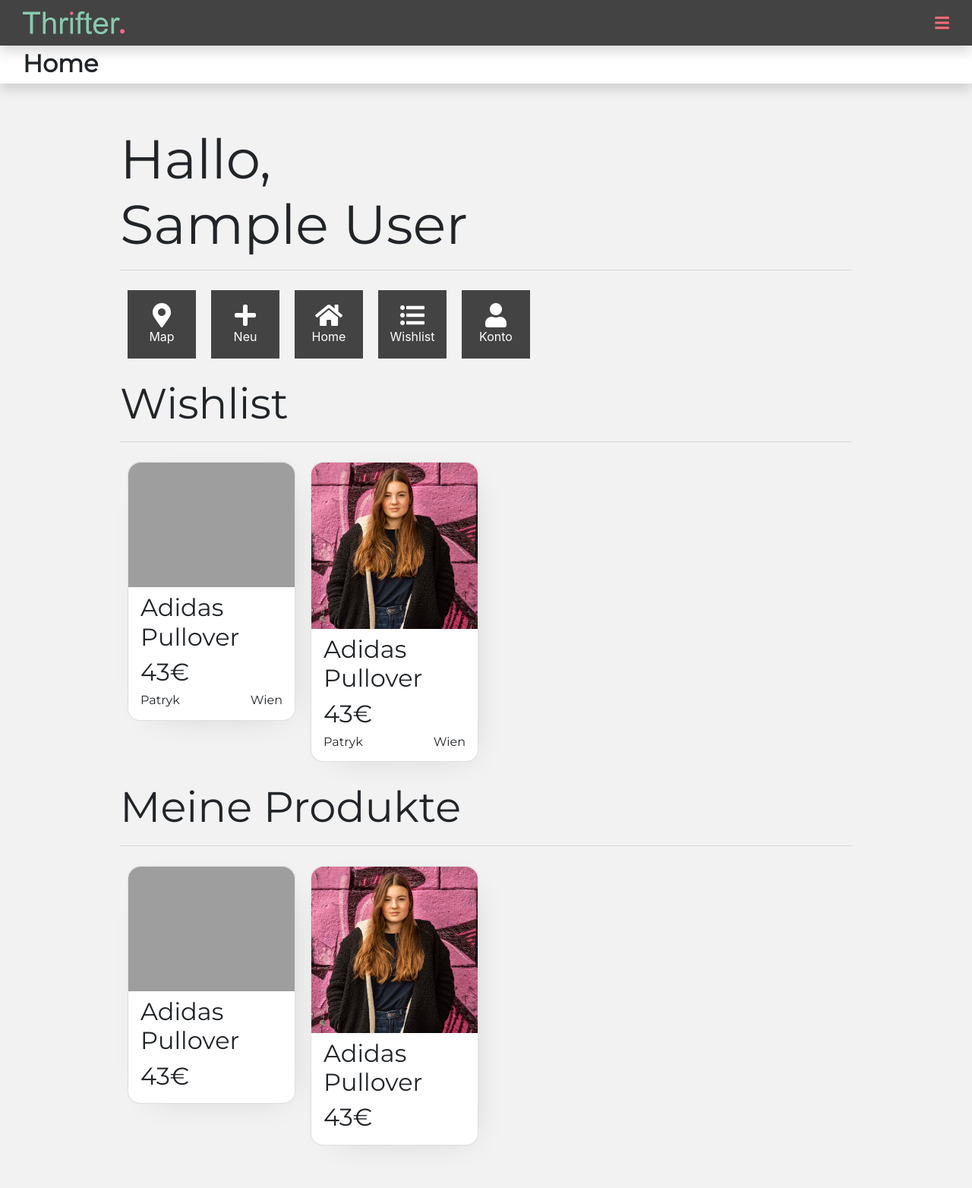
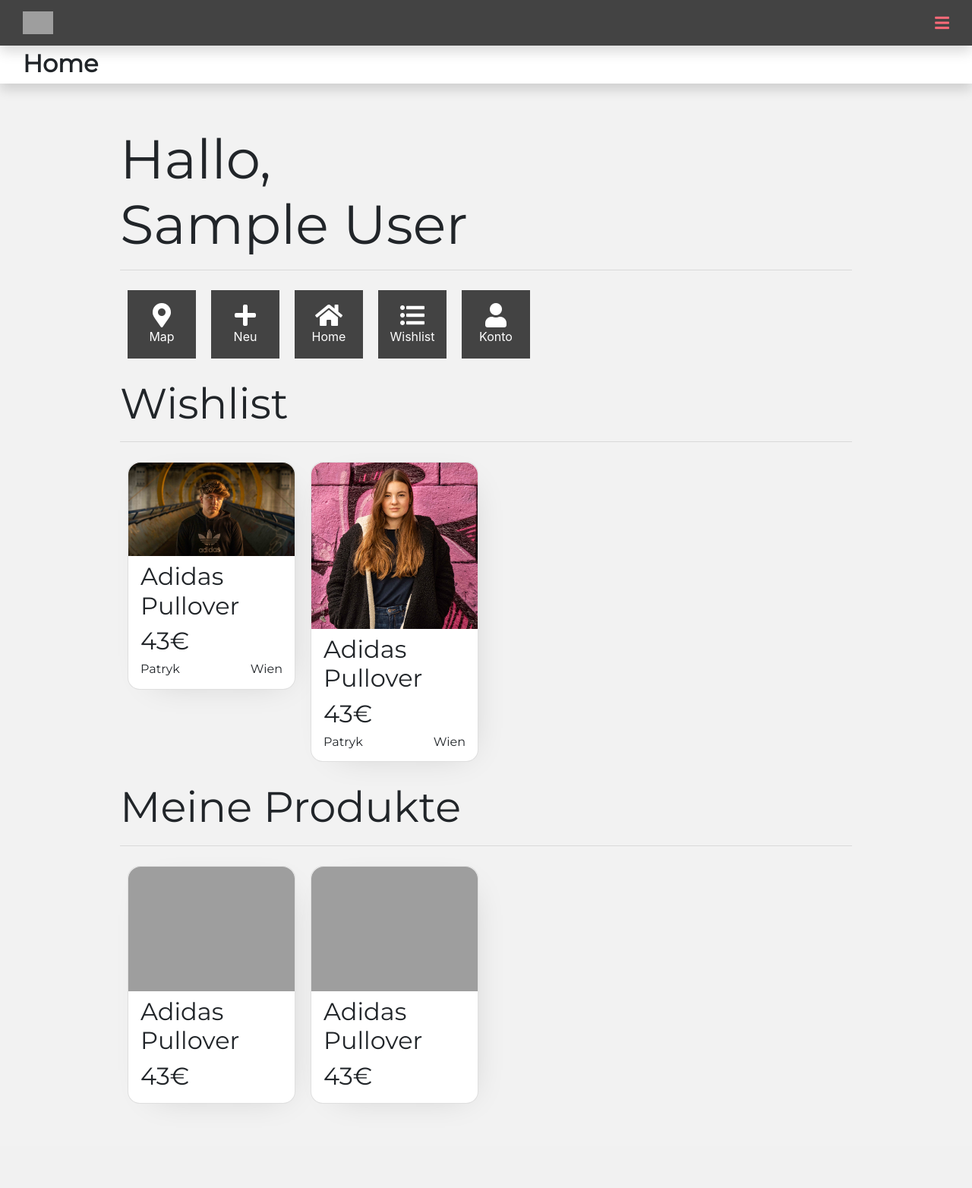
Before and after one commit to Flodeplay/Thrifter, a PHP site: page /app/home.php in a window 1280 px wide. Shown: the whole page at 76% size. After the commit the page ends 1453 px from the top, so only its background shows below. Run offline with PHP 8.4, Linux system fonts and the light colour scheme; the visitor is signed in with stand-in values (Sample User, id 1); some libraries are stand-ins or nearby versions; grey boxes are pictures that could not be loaded.

Commit message:
file structure changed

```diff
--- a/website-dir/home.php
+++ b/website-dir/app/home.php
@@ -17,42 +17,32 @@ if (!isset($_SESSION["user_id"])) {
     <!-- extern stylesheets-->
     <link rel="stylesheet" href="https://use.fontawesome.com/releases/v5.4.2/css/all.css"
           integrity="sha384-/rXc/GQVaYpyDdyxK+ecHPVYJSN9bmVFBvjA/9eOB+pb3F2w2N6fc5qB9Ew5yIns" crossorigin="anonymous">
-    <link rel="stylesheet" href="css/bootstrap.min.css">
+    <link rel="stylesheet" href="../css/bootstrap.min.css">
     <!-- custom style-->
-    <link rel="stylesheet" href="css/style.css">
-    <link rel="stylesheet" href="css/nav.css">
-    <link rel="stylesheet" href="css/product.css">
-    <link rel="stylesheet" href="css/footer.css">
-    <style>
-        #headpic{
-            background-image: url('assets/DSC_9514-4.JPG');background-position: right;
-        }
-        @media (max-width: 992px) {
-            #headpic{
-                background-image: url('assets/DSC_9662-7.JPG');background-position: top center;
-            }
-        }
-    </style>
+    <link rel="stylesheet" href="../css/style.css">
+    <link rel="stylesheet" href="../css/nav.css">
+    <link rel="stylesheet" href="../css/product.css">
+    <link rel="stylesheet" href="../css/footer.css">
     <!-- scripts-->
-    <script src="JS/jquery-3.3.1.min.js"></script>
-    <script src="JS/popper.min.js"></script>
-    <script src="JS/bootstrap.min.js"></script>
-    <script src="JS/vh-fix.js"></script>
-    <script src="JS/base.js"></script>
+    <script src="../JS/jquery-3.3.1.min.js"></script>
+    <script src="../JS/popper.min.js"></script>
+    <script src="../JS/bootstrap.min.js"></script>
+    <script src="../JS/vh-fix.js"></script>
+    <script src="../JS/base.js"></script>
     <!-- Favicons -->
-    <link rel="apple-touch-icon" sizes="180x180" href="assets/favicons/apple-touch-icon.png">
-    <link rel="icon" type="image/png" sizes="32x32" href="assets/favicons/favicon-32x32.png">
-    <link rel="icon" type="image/png" sizes="16x16" href="assets/favicons/favicon-16x16.png">
-    <link rel="manifest" href="assets/favicons/site.webmanifest">
-    <link rel="mask-icon" href="assets/favicons/safari-pinned-tab.svg" color="#ff6a79">
-    <link rel="shortcut icon" href="assets/favicons/favicon.ico">
+    <link rel="apple-touch-icon" sizes="180x180" href="../assets/favicons/apple-touch-icon.png">
+    <link rel="icon" type="image/png" sizes="32x32" href="../assets/favicons/favicon-32x32.png">
+    <link rel="icon" type="image/png" sizes="16x16" href="../assets/favicons/favicon-16x16.png">
+    <link rel="manifest" href="../assets/favicons/site.webmanifest">
+    <link rel="mask-icon" href="../assets/favicons/safari-pinned-tab.svg" color="#ff6a79">
+    <link rel="shortcut icon" href="../assets/favicons/favicon.ico">
     <meta name="msapplication-TileColor" content="#da532c">
     <meta name="msapplication-config" content="assets/favicons/browserconfig.xml">
     <meta name="theme-color" content="#ffffff">
 
 </head>
 <body>
-<?php echo file_get_contents('html/navbarTop.html'); ?>
+<?php echo file_get_contents('../html/navbarTop.html'); ?>
 <header class="shadow">
     <div class="row justify-content-between align-items-center">
         <span class="h2 page-title" style="font-weight: 600">Home</span>
@@ -79,7 +69,7 @@ if (!isset($_SESSION["user_id"])) {
             <div class="product-outer col-6 col-sm-4 col-md-3 col-xl-3">
                 <div class="card product">
                     <div class="card-img-top">
-                        <img src="assets/_DSC1438.jpg" class="img-fluid card-img-top ">
+                        <img src="../assets/index/_DSC1438-2.JPG" class="img-fluid card-img-top ">
                     </div>
                     <div class="card-body">
                         <div class="row justify-content-between align-items-center">
@@ -96,7 +86,7 @@ if (!isset($_SESSION["user_id"])) {
             <div class="product-outer col-6 col-sm-4 col-md-3 col-xl-3">
                 <div class="card product">
                     <div class="card-img-top">
-                        <img src="assets/DSC_9662-7.JPG" class="img-fluid card-img-top ">
+                        <img src="../assets/index/DSC_9662-7.JPG" class="img-fluid card-img-top ">
                     </div>
                     <div class="card-body">
                         <div class="row justify-content-between align-items-center">
@@ -119,7 +109,7 @@ if (!isset($_SESSION["user_id"])) {
             <div class="product-outer col-6 col-sm-4 col-md-3 col-xl-3">
                 <div class="card product">
                     <div class="card-img-top">
-                        <img src="assets/_DSC1438.jpg" class="img-fluid card-img-top ">
+                        <img src="../assets/index/_DSC1438.jpg" class="img-fluid card-img-top ">
                     </div>
                     <div class="card-body">
                         <div class="row justify-content-between align-items-center">
```
Also changed, not shown: website-dir/app/login.php (renamed from website-dir/login.php, +17 -14 lines), website-dir/index.php (+5 -5 lines), website-dir/app/config.php (renamed from website-dir/config.php), website-dir/app/thrift-it.html (renamed from website-dir/thrift-it.html), website-dir/app/user.html (renamed from website-dir/user.html), website-dir/assets/_DSC1410.jpg (deleted), website-dir/assets/index/DSC_9514-4.JPG (renamed from website-dir/assets/DSC_9514-4.JPG), website-dir/assets/index/DSC_9662-7.JPG (renamed from website-dir/assets/DSC_9662-7.JPG), website-dir/assets/index/_DSC1438-2.JPG (renamed from website-dir/assets/_DSC1438-2.JPG), website-dir/assets/logo/Logo.svg (renamed from website-dir/assets/Logo.svg), website-dir/assets/users/Bild von iOS.jpg (renamed from website-dir/assets/Bild von iOS.jpg), website-dir/assets/users/Bild_Manu.jpg (renamed from website-dir/assets/Bild_Manu.jpg), website-dir/assets/users/DSC_4374.jpg (renamed from website-dir/assets/DSC_4374.jpg), website-dir/assets/users/MIchi.jpg (renamed from website-dir/assets/MIchi.jpg), 1 other file.
